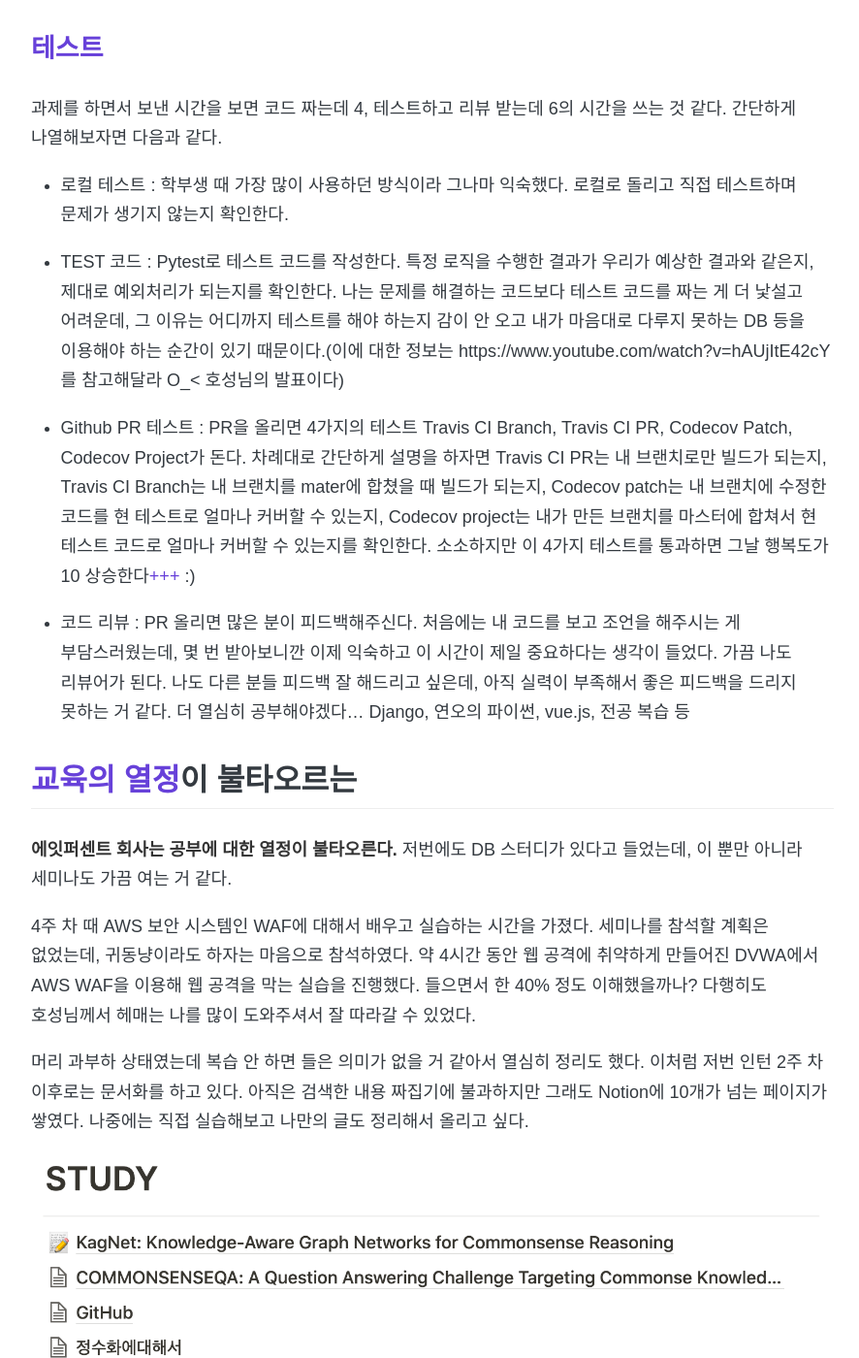
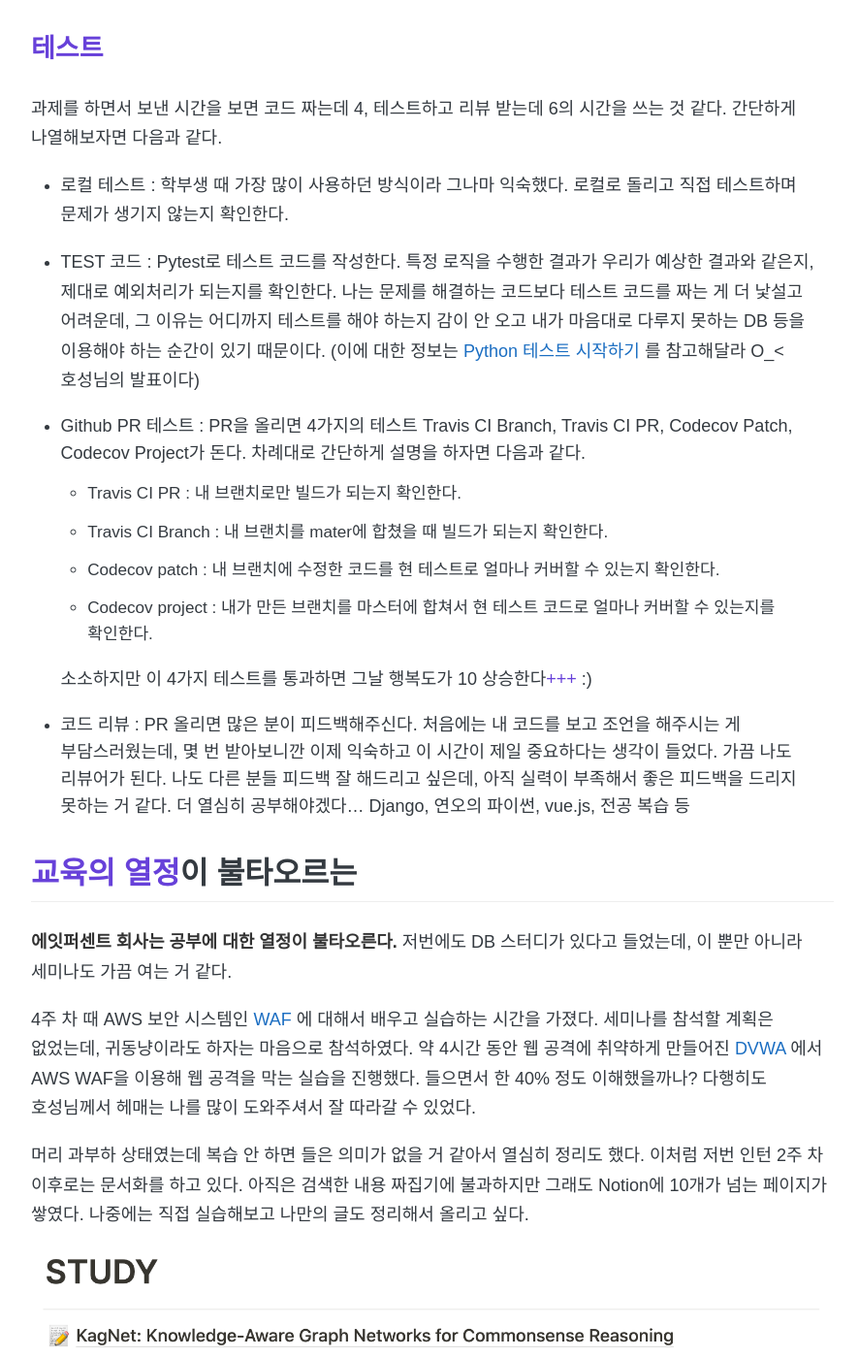
Before and after one commit to 8percent/8percent.github.io, a Jekyll site: the page built from _posts/2021-01-14-internship-review2.md, in a window 1280 px wide and 1400 px high, scrolled down 972 px. Shown: the whole window at 97% size, without its empty margins (194-1080 px from the left). Built offline with Jekyll 4.4.1, drawn with Linux system fonts in a browser that asks for light colours; some web fonts are replaced; some of the changed text lies outside the part shown.

Commit message:
CHG : 인턴기 링크, 리스트 추가 및 이미지 경로 확인

```diff
--- a/_posts/2021-01-14-internship-review2.md
+++ b/_posts/2021-01-14-internship-review2.md
@@ -24,9 +24,15 @@ description: 한파도 어쩔 수 없는 에이퍼센트 학습 열정. 많이
 
 - 로컬 테스트 : 학부생 때 가장 많이 사용하던 방식이라 그나마 익숙했다. 로컬로 돌리고 직접 테스트하며 문제가 생기지 않는지 확인한다.
 
-- TEST 코드 : Pytest로 테스트 코드를 작성한다. 특정 로직을 수행한 결과가 우리가 예상한 결과와 같은지, 제대로 예외처리가 되는지를 확인한다. 나는 문제를 해결하는 코드보다 테스트 코드를 짜는 게 더 낯설고 어려운데, 그 이유는 어디까지 테스트를 해야 하는지 감이 안 오고 내가 마음대로 다루지 못하는 DB 등을 이용해야 하는 순간이 있기 때문이다.(이에 대한 정보는 https://www.youtube.com/watch?v=hAUjItE42cY 를 참고해달라 O_< 호성님의 발표이다)
+- TEST 코드 : Pytest로 테스트 코드를 작성한다. 특정 로직을 수행한 결과가 우리가 예상한 결과와 같은지, 제대로 예외처리가 되는지를 확인한다. 나는 문제를 해결하는 코드보다 테스트 코드를 짜는 게 더 낯설고 어려운데, 그 이유는 어디까지 테스트를 해야 하는지 감이 안 오고 내가 마음대로 다루지 못하는 DB 등을 이용해야 하는 순간이 있기 때문이다. (이에 대한 정보는 [Python 테스트 시작하기](https://www.youtube.com/watch?v=hAUjItE42cY) 를 참고해달라 O_< 호성님의 발표이다)
 
-- Github PR 테스트 : PR을 올리면 4가지의 테스트 Travis CI Branch, Travis CI PR, Codecov Patch, Codecov Project가 돈다. 차례대로 간단하게 설명을 하자면 Travis CI PR는 내 브랜치로만 빌드가 되는지, Travis CI Branch는 내 브랜치를 mater에 합쳤을 때 빌드가 되는지,  Codecov patch는 내 브랜치에 수정한 코드를 현 테스트로 얼마나 커버할 수 있는지, Codecov project는 내가 만든 브랜치를 마스터에 합쳐서 현 테스트 코드로 얼마나 커버할 수 있는지를 확인한다. 소소하지만 이 4가지 테스트를 통과하면 그날 행복도가 10 상승한다<span style="color:#6741d9">+++</span> :)
+- Github PR 테스트 : PR을 올리면 4가지의 테스트 Travis CI Branch, Travis CI PR, Codecov Patch, Codecov Project가 돈다. 차례대로 간단하게 설명을 하자면 다음과 같다.
+  * Travis CI PR : 내 브랜치로만 빌드가 되는지 확인한다.
+  * Travis CI Branch : 내 브랜치를 mater에 합쳤을 때 빌드가 되는지 확인한다.
+  * Codecov patch : 내 브랜치에 수정한 코드를 현 테스트로 얼마나 커버할 수 있는지 확인한다.
+  * Codecov project : 내가 만든 브랜치를 마스터에 합쳐서 현 테스트 코드로 얼마나 커버할 수 있는지를 확인한다.
+
+  소소하지만 이 4가지 테스트를 통과하면 그날 행복도가 10 상승한다<span style="color:#6741d9">+++</span> :)
 
 - 코드 리뷰 : PR 올리면 많은 분이 피드백해주신다. 처음에는 내 코드를 보고 조언을 해주시는 게 부담스러웠는데, 몇 번 받아보니깐 이제 익숙하고 이 시간이 제일 중요하다는 생각이 들었다. 가끔 나도 리뷰어가 된다. 나도 다른 분들 피드백 잘 해드리고 싶은데, 아직 실력이 부족해서 좋은 피드백을 드리지 못하는 거 같다. 더 열심히 공부해야겠다... Django, 연오의 파이썬, vue.js, 전공 복습 등
 
@@ -34,7 +40,7 @@ description: 한파도 어쩔 수 없는 에이퍼센트 학습 열정. 많이
 ## <span style="color:#6741d9">교육의 열정</span>이 불타오르는
 **에잇퍼센트 회사는 공부에 대한 열정이 불타오른다.** 저번에도 DB 스터디가 있다고 들었는데, 이 뿐만 아니라 세미나도 가끔 여는 거 같다.
 
-4주 차 때 AWS 보안 시스템인 WAF에 대해서 배우고 실습하는 시간을 가졌다. 세미나를 참석할 계획은 없었는데, 귀동냥이라도 하자는 마음으로 참석하였다. 약 4시간 동안 웹 공격에 취약하게 만들어진 DVWA에서 AWS WAF을 이용해 웹 공격을 막는 실습을 진행했다.
+4주 차 때 AWS 보안 시스템인 [WAF](https://aws.amazon.com/ko/waf/) 에 대해서 배우고 실습하는 시간을 가졌다. 세미나를 참석할 계획은 없었는데, 귀동냥이라도 하자는 마음으로 참석하였다. 약 4시간 동안 웹 공격에 취약하게 만들어진 [DVWA](http://www.dvwa.co.uk/) 에서 AWS WAF을 이용해 웹 공격을 막는 실습을 진행했다.
 들으면서 한 40% 정도 이해했을까나? 다행히도 호성님께서 헤매는 나를 많이 도와주셔서 잘 따라갈 수 있었다.
 
 머리 과부하 상태였는데 복습 안 하면 들은 의미가 없을 거 같아서 열심히 정리도 했다. 이처럼 저번 인턴 2주 차 이후로는 문서화를 하고 있다. 아직은 검색한 내용 짜집기에 불과하지만 그래도 Notion에 10개가 넘는 페이지가 쌓였다. 나중에는 직접 실습해보고 나만의 글도 정리해서 올리고 싶다.
@@ -48,11 +54,11 @@ description: 한파도 어쩔 수 없는 에이퍼센트 학습 열정. 많이
 ![TIL Channel](/images/internship-2-vr게임.jpg)
 
 ### 영광의 팬 사인회
-'연오의 파이썬'이 나오고 사무실에서 미니 팬 사인회가 열렸다. 저자이신 연오님께서 직접 책에다가 사인과 해주고 싶은 말을 써주셨는데, 그날 나는 책을 안 가지고 와서 따로 받았다. 오래오래 보관해야지. 아 물론 이 책으로 공부도 열심히 할 거다.
+['연오의 파이썬'](https://python.bakyeono.net/) 이 나오고 사무실에서 미니 팬 사인회가 열렸다. 저자이신 연오님께서 직접 책에다가 사인과 해주고 싶은 말을 써주셨는데, 그날 나는 책을 안 가지고 와서 따로 받았다. 오래오래 보관해야지. 아 물론 이 책으로 공부도 열심히 할 거다.
 
 ![TIL Channel](/images/internship-2-싸인.jpg)
 
 ### 드디어 완전체. 치킨 파티다!
 우리 팀이 10명인데 휴가, 재택근무 때문에 한 번도 다 모인 적이 없는데, AWS 세미나 날 드디어 모든 분이 사무실에 나오셨다. **그래서 호성님께서 푸라닭 치킨을 무려 5마리나 쏘셨다.** 아주 좋은 회사에 들어왔다고 다시 한번 확신한 순간이었다. (호성님 만세)
 
-![TIL Channel](/images/internship-2-치킨파.jpg)
+![TIL Channel](/images/internship-2-치킨파티.jpg)
```
